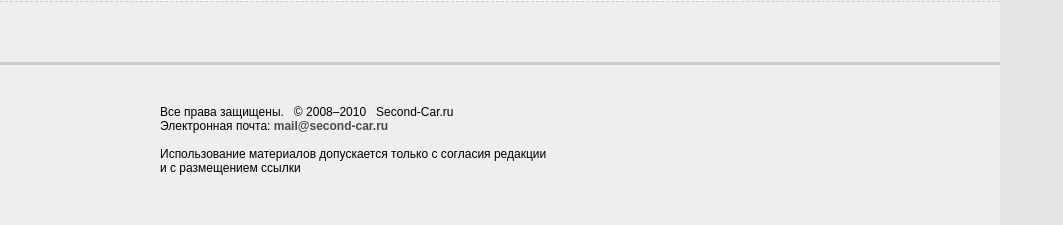
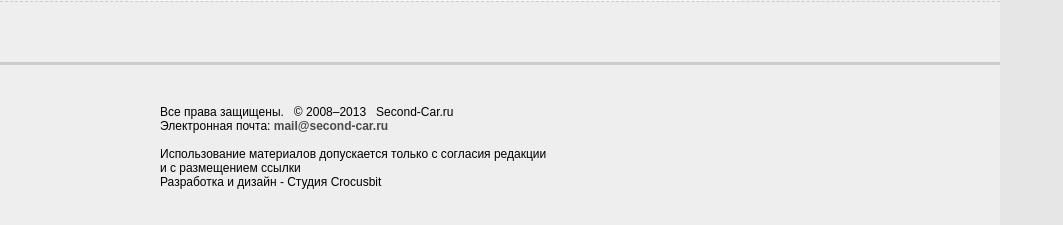
Before and after one commit to OlegGetm/second-car, a PHP site: page /travels.php in a window 1280 px wide. Shown: the part 1668-1893 px from the top of the page, without its empty margins (0-1063 px from the left). Run offline with PHP 8.4, Linux system fonts and the light colour scheme; data that the repository does not hold is empty; some libraries are stand-ins or nearby versions; grey boxes are pictures that could not be loaded.

Commit message:
nw host -1

```diff
--- a/_include/functions/functions.php
+++ b/_include/functions/functions.php
@@ -1,16 +1,10 @@
 <?php
-/*
-define ("DB_HOST",      "mysql52.hoster.ru");
-define ("DB_NAME",      "m42311");
-define ("DB_PASS",      "gpFJK2Yk");
-define ("DB_BASE",      "db42311m");
-*/
-
 
 define ("DB_HOST",      "localhost");
 define ("DB_NAME",      "root");
-define ("DB_PASS",      "pass" );
-define ("DB_BASE",      "second-car");
+define ("DB_PASS",      "stopstop");
+define ("DB_BASE",      "origin_second-car");
+
 
 
 /////////////////////////////////////////////////////////////////////
--- a/_include/templates/##bottom.php
+++ b/_include/templates/##bottom.php
@@ -16,11 +16,12 @@ var begun_block_id = 125573064;
 
 
 <div style= "float:left; width:600px; height:90px; font-size:12px; margin:10px 0 0 30px; ">
-<p>Все  права защищены.&nbsp;&nbsp; © 2008–2010 &nbsp; Second-Car.ru<br>
+<p>Все  права защищены.&nbsp;&nbsp; © 2008–2013 &nbsp; Second-Car.ru<br>
 Электронная почта: <span class="link1"><a href="mailto:mail@second-car.ru">mail@second-car.ru</a></span></p>
 <br>
 <p>Использование материалов допускается только с согласия <span id="pointEditor">редакции</span><br>и с размещением ссылки</p>
 
+<p>Разработка и дизайн - Студия Crocusbit</p>
 </div>
 <div style="clear:both;"></div>
 <!--  end Footer  --></div>
```
Also changed, not shown: index.php (+7 -0 lines), .htaccess (deleted).
